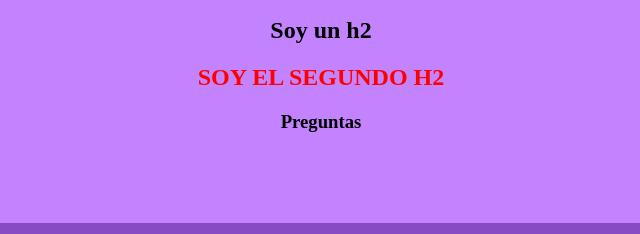
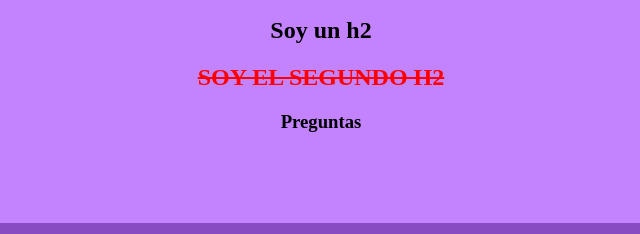
Before and after one commit to JimmyMayta29/Ejercicio-sesion1-sem5.github.io, a plain HTML site: page index.html in a window 1280 px wide. Shown: the part 135-369 px from the top of the page, 319-959 px from the left. Drawn offline with Linux system fonts and the light colour scheme; a web font is replaced by a local one.

Commit message:
second commit

```diff
--- a/style.css
+++ b/style.css
@@ -16,7 +16,9 @@ body {
 }
 
 h1 {
+    /* para dar color al texto */
     color: rgb(82, 13, 13);
+    /* para dar tamaño a la fuente */
     font-size: 50px;
     margin: 0px 0px;
 }
@@ -30,6 +32,7 @@ h2 {
 }
 
 ul li {
+    /* para centrar el texto */
     text-align: left;
 }
 
@@ -46,4 +49,5 @@ ul li a {
     color: red;
     text-transform: uppercase;
     /* le añadimos el text-transform: uppercase, para que el h2 se convierta en todo mayusculas */
+    text-decoration: line-through;
 }
```
Also changed, not shown: 1 other file.
